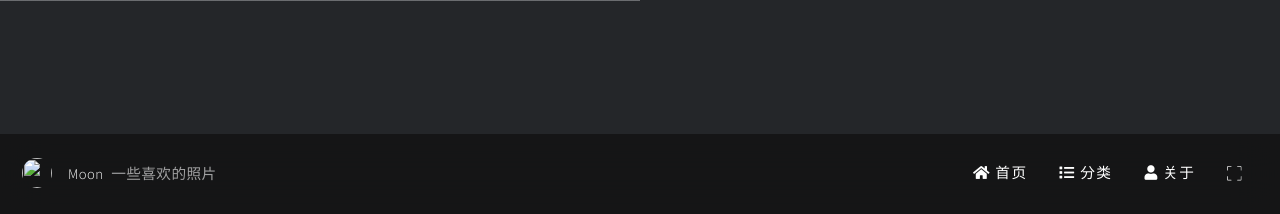
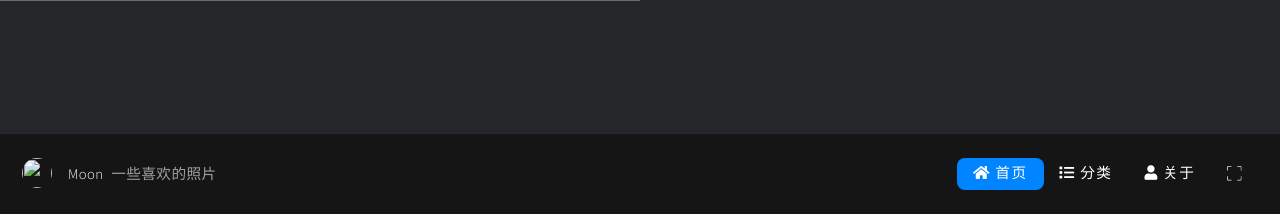
Before and after one commit to Monthpity/Moon-room, a PHP site: page /picture/else/index.html in a window 1280 px wide, with the pointer over the restyled element. Shown: the part 586-800 px from the top of the page. Run offline with PHP 8.4, Linux system fonts and the light colour scheme; grey boxes are pictures that could not be loaded.

Commit message:
修改参数

```diff
--- a/picture/css/main.css
+++ b/picture/css/main.css
@@ -1861,6 +1861,13 @@ body.is-preload #header {
   padding-left: 0;
 }
 
+
+.nav-background:hover{
+  background: var(--heo-theme);
+
+}
+
+
 li.category-level-0.category-parent {
   width: 100%;
   text-align: center;
```
